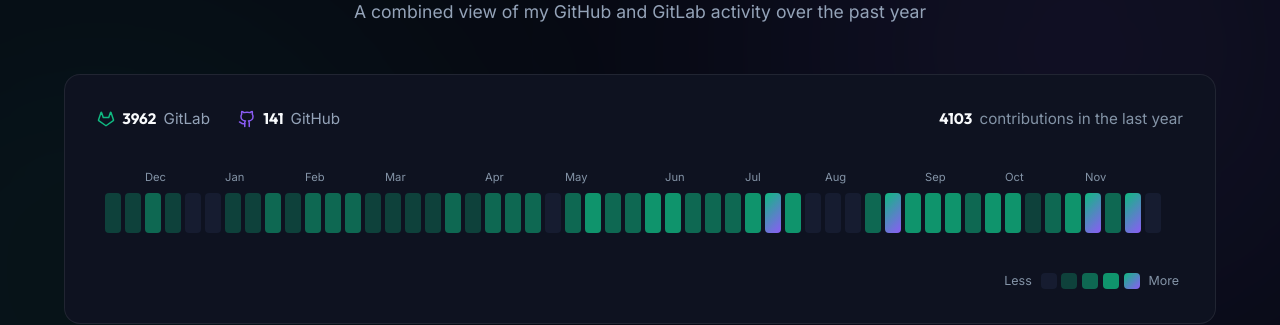
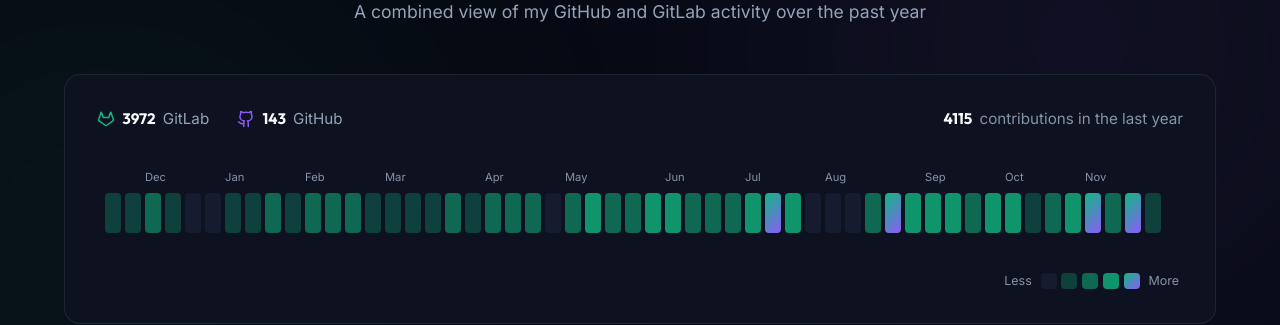
Before and after one commit to NickBourque/NickBourque.github.io, a Jekyll site: the page built from index.html, in a window 1280 px wide and 900 px high, scrolled down 2054 px. Shown: the part 151-476 px from the top of the window. Built offline with Jekyll 4.4.1, drawn with Linux system fonts in a browser that asks for light colours; nearby versions of some CDN libraries.

Commit message:
chore: refresh contributions data

```diff
--- a/_data/contributions.json
+++ b/_data/contributions.json
@@ -1,9 +1,9 @@
 {
-  "generated": "2026-11-22",
+  "generated": "2026-11-23",
   "totals": {
-    "github": 141,
-    "gitlab": 3962,
-    "combined": 4103
+    "github": 143,
+    "gitlab": 3972,
+    "combined": 4115
   },
   "max": 214,
   "weeks": [
@@ -426,10 +426,10 @@
     {
       "weekStart": "2026-11-22",
       "monthLabel": "",
-      "gh": 0,
-      "gl": 0,
-      "total": 0,
-      "level": 0
+      "gh": 2,
+      "gl": 10,
+      "total": 12,
+      "level": 1
     }
   ]
 }
```
